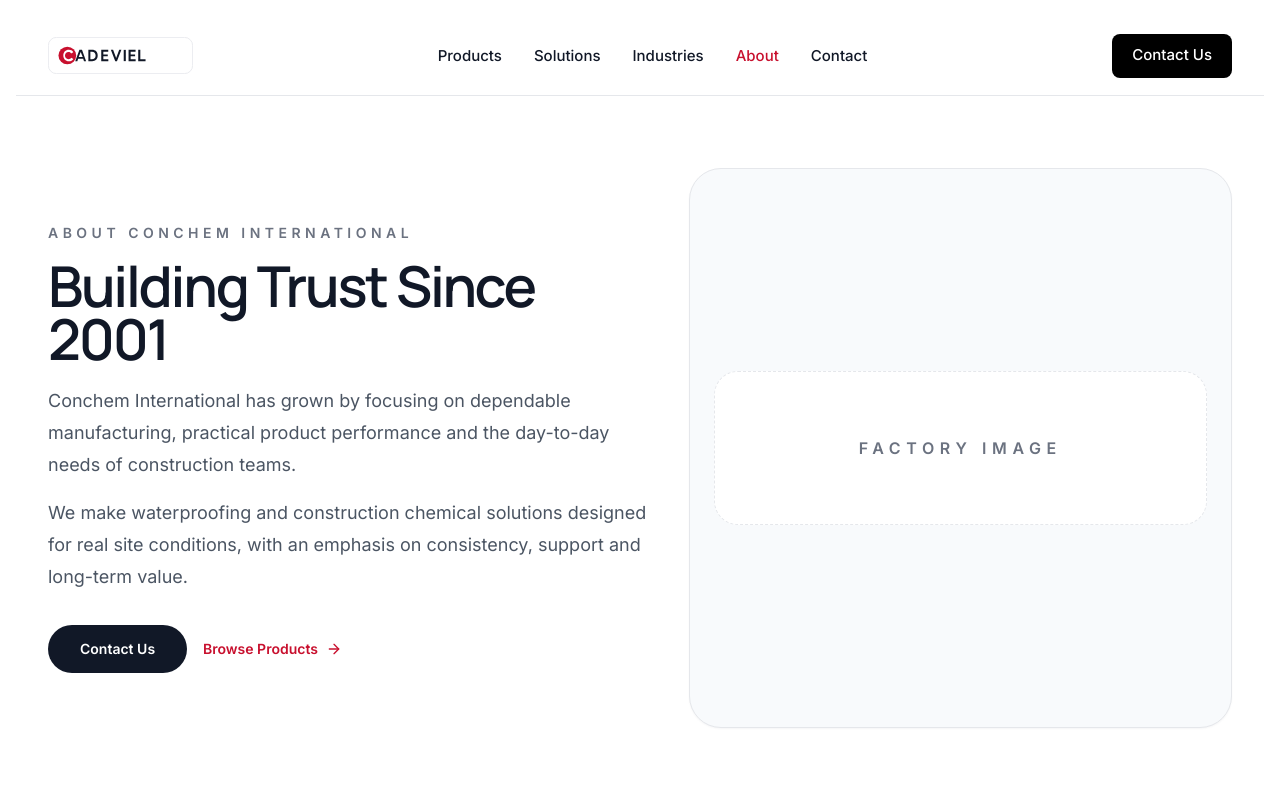
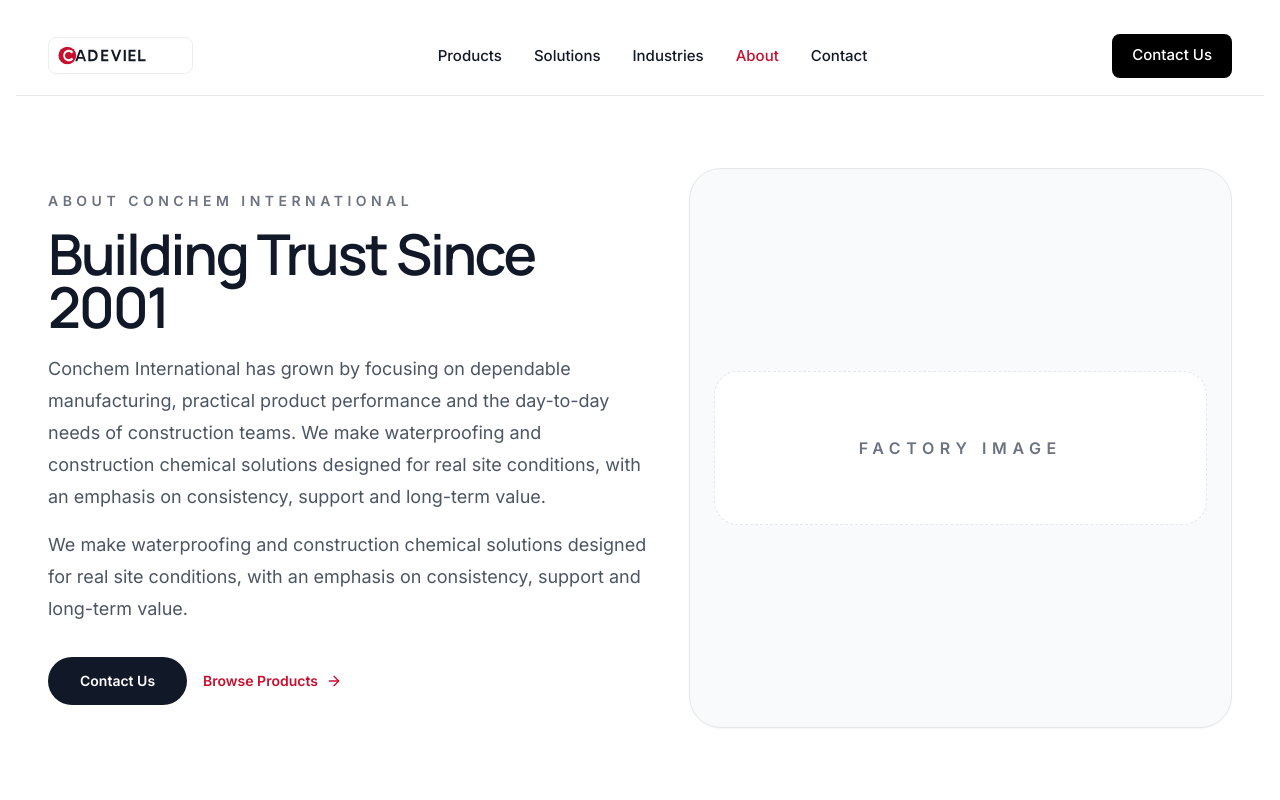
Before and after one commit to deploycwa/conchem-website, a Next.js app: page /about in a window 1280 px wide. Shown: the top 800 px of the page. Built offline with nearby package versions, Linux system fonts and the light colour scheme.

Commit message:
Centralize company data

```diff
--- /dev/null
+++ b/data/company.ts
@@ -0,0 +1,142 @@
+// -----------------------------------------------------------------------------
+// Conchem International — Centralized Company Data
+// All company identity, contact, and shared content lives here.
+// Import from this file in pages, sections, and layout components.
+// Never duplicate this information in individual files.
+// -----------------------------------------------------------------------------
+
+export const company = {
+  // ---------------------------------------------------------------------------
+  // Identity
+  // ---------------------------------------------------------------------------
+  name: "Conchem International",
+  shortName: "Conchem",
+  tagline: "Trusted Waterproofing Solutions Since 2001",
+  foundedYear: 2001,
+
+  description:
+    "Conchem International manufactures reliable waterproofing and construction chemical solutions for builders, contractors, distributors and homeowners across Eastern and North-Eastern India.",
+
+  descriptionLong:
+    "Conchem International has grown by focusing on dependable manufacturing, practical product performance and the day-to-day needs of construction teams. We make waterproofing and construction chemical solutions designed for real site conditions, with an emphasis on consistency, support and long-term value.",
+
+  // ---------------------------------------------------------------------------
+  // Mission & Vision
+  // ---------------------------------------------------------------------------
+  mission: [
+    "Deliver dependable waterproofing and construction chemical solutions.",
+    "Support builders and homeowners with practical, site-ready products.",
+  ],
+
+  vision: [
+    "Remain a trusted manufacturing partner for quality-focused projects.",
+    "Strengthen our presence across Eastern and North-Eastern India.",
+  ],
+
+  // ---------------------------------------------------------------------------
+  // Contact
+  // ---------------------------------------------------------------------------
+  address: {
+    line1: "Siliguri",
+    state: "West Bengal",
+    country: "India",
+    full: "Siliguri, West Bengal, India",
+  },
+
+  phone: {
+    primary: "+91 00000 00000",
+    primaryHref: "tel:+910000000000",
+  },
+
+  email: {
+    primary: "hello@conchem.com",
+    primaryHref: "mailto:hello@conchem.com",
+  },
+
+  website: "https://conchem.com",
+
+  businessHours: "Mon - Sat, 9:30 AM to 6:00 PM",
+
+  // ---------------------------------------------------------------------------
+  // Social links
+  // ---------------------------------------------------------------------------
+  social: {
+    linkedin: "",
+    twitter: "",
+    instagram: "",
+    facebook: "",
+  },
+
+  // ---------------------------------------------------------------------------
+  // Regions served
+  // ---------------------------------------------------------------------------
+  regionsServed: ["West Bengal", "North-East India", "Bihar", "Jharkhand"],
+
+  regionsShort: "Eastern and North-Eastern India",
+
+  // ---------------------------------------------------------------------------
+  // Statistics (used in WhyConchem, Hero, etc.)
+  // ---------------------------------------------------------------------------
+  stats: [
+    { label: "Since 2001", description: "Manufacturing since 2001" },
+    { label: "9+ Products", description: "Growing product catalogue" },
+    { label: "Factory Based", description: "Own manufacturing facility" },
+    { label: "Eastern India", description: "Serving Eastern and North-Eastern India" },
+  ],
+
+  // Trust points shown on the Hero section
+  trustPoints: [
+    "Manufacturing Since 2001",
+    "Factory in Siliguri, West Bengal",
+    "Serving Eastern & North-Eastern India",
+  ],
+
+  // ---------------------------------------------------------------------------
+  // Our Story / Timeline
+  // ---------------------------------------------------------------------------
+  story: [
+    "Conchem International began in 2001 with a simple focus: create dependable waterproofing and construction chemicals that respond to real conditions on site.",
+    "Over time, that focus helped us expand from a local manufacturing base to a regional partner for builders, contractors and distributors who need consistent product performance.",
+    "Today, we continue to build on that foundation with careful production, practical support and a long-term view of customer relationships.",
+  ],
+
+  timeline: [
+    { label: "2001", title: "Company Founded" },
+    { label: "Expansion", title: "Regional Growth" },
+    { label: "Today", title: "Serving Construction Teams Across the Region" },
+  ],
+
+  // Why customers trust us
+  trustReasons: [
+    "Controlled manufacturing processes that support consistency.",
+    "Testing-focused production habits that reinforce quality.",
+    "Reliable supply chain planning for ongoing availability.",
+    "Responsive customer support for project guidance.",
+    "Stable product output across recurring batches.",
+  ],
+
+  // ---------------------------------------------------------------------------
+  // Legal / Footer
+  // ---------------------------------------------------------------------------
+  copyrightYear: 2026,
+  get copyright() {
+    return `© ${this.copyrightYear} ${this.name}. All rights reserved.`;
+  },
+
+  // ---------------------------------------------------------------------------
+  // Shared CTA content (reused across pages via CallToAction component)
+  // ---------------------------------------------------------------------------
+  cta: {
+    default: {
+      title: "Ready to Build Stronger, Longer-Lasting Structures?",
+      description:
+        "Whether you're a contractor, builder, distributor, or homeowner, our team is ready to help you choose the right waterproofing solution.",
+      primaryLabel: "Contact Us",
+      primaryHref: "/contact",
+      secondaryLabel: "Browse Products",
+      secondaryHref: "/products",
+    },
+  },
+} as const;
+
+export type Company = typeof company;
--- a/src/app/about/page.tsx
+++ b/src/app/about/page.tsx
@@ -14,22 +14,7 @@
 import Footer from "../../components/layout/Footer";
 import Navbar from "../../components/layout/Navbar";
 import Container from "../../components/ui/Container";
-
-const timeline = [
-  { label: "2001", title: "Company Founded" },
-  { label: "Expansion", title: "Regional Growth" },
-  { label: "Today", title: "Serving Construction Teams Across the Region" },
-];
-
-const missionPoints = [
-  "Deliver dependable waterproofing and construction chemical solutions.",
-  "Support builders and homeowners with practical, site-ready products.",
-];
-
-const visionPoints = [
-  "Remain a trusted manufacturing partner for quality-focused projects.",
-  "Strengthen our presence across Eastern and North-Eastern India.",
-];
+import { company } from "@/data/company";
 
 const coreValues = [
   { title: "Quality", description: "We prioritize dependable outcomes in every product we make.", icon: BadgeCheck },
@@ -40,16 +25,6 @@
   { title: "Long-Term Partnerships", description: "We aim to build lasting relationships based on trust.", icon: Sparkles },
 ];
 
-const trustPoints = [
-  "Controlled manufacturing processes that support consistency.",
-  "Testing-focused production habits that reinforce quality.",
-  "Reliable supply chain planning for ongoing availability.",
-  "Responsive customer support for project guidance.",
-  "Stable product output across recurring batches.",
-];
-
-const coverageItems = ["West Bengal", "North-East India", "Bihar", "Jharkhand"];
-
 export default function AboutPage() {
   return (
     <main className="flex min-h-screen flex-col gap-4 px-4 py-4">
@@ -59,18 +34,15 @@
           <div className="grid gap-10 lg:grid-cols-[1.05fr_0.95fr] lg:items-center lg:gap-10">
             <div className="order-1 max-w-2xl lg:order-none">
               <p className="text-xs font-semibold uppercase tracking-[0.32em] text-[#6B7280] sm:text-sm">
-                About Conchem International
+                About {company.name}
               </p>
 
               <h1 className="mt-4 max-w-xl text-[clamp(2.25rem,4.4vw,4.1rem)] leading-[0.95] font-semibold tracking-[-0.04em] text-[#111827]">
-                Building Trust Since 2001
+                Building Trust Since {company.foundedYear}
               </h1>
 
               <div className="mt-5 space-y-4 text-base leading-7 text-[#4B5563] sm:text-lg sm:leading-8">
-                <p>
-                  Conchem International has grown by focusing on dependable manufacturing,
-                  practical product performance and the day-to-day needs of construction teams.
-                </p>
+                <p>{company.descriptionLong}</p>
                 <p>
                   We make waterproofing and construction chemical solutions designed for real site
                   conditions, with an emphasis on consistency, support and long-term value.
@@ -116,31 +88,21 @@
               </h2>
 
               <div className="mt-4 space-y-4 text-base leading-7 text-[#4B5563] sm:text-lg sm:leading-8">
-                <p>
-                  Conchem International began in 2001 with a simple focus: create dependable
-                  waterproofing and construction chemicals that respond to real conditions on site.
-                </p>
-                <p>
-                  Over time, that focus helped us expand from a local manufacturing base to a
-                  regional partner for builders, contractors and distributors who need consistent
-                  product performance.
-                </p>
-                <p>
-                  Today, we continue to build on that foundation with careful production, practical
-                  support and a long-term view of customer relationships.
-                </p>
+                {company.story.map((paragraph) => (
+                  <p key={paragraph}>{paragraph}</p>
+                ))}
               </div>
             </div>
 
             <div className="rounded-[2rem] border border-[#E5E7EB] bg-white p-6 sm:p-8">
               <div className="space-y-4">
-                {timeline.map((item, index) => (
+                {company.timeline.map((item, index) => (
                   <div key={item.label} className="flex gap-4">
                     <div className="flex flex-col items-center">
-                      <div className="flex h-11 w-11 items-center justify-center rounded-2xl border border-[#F3D4D8] bg-[#FFF7F8] text-center text-xs font-semibold uppercase tracking-[0.18em] text-[#C8102E]">
+                      <div className="flex min-h-11 min-w-[2.75rem] items-center justify-center rounded-2xl border border-[#F3D4D8] bg-[#FFF7F8] px-2 py-2 text-center text-xs font-semibold uppercase text-[#C8102E]">
                         {item.label}
                       </div>
-                      {index !== timeline.length - 1 ? (
+                      {index !== company.timeline.length - 1 ? (
                         <div className="mt-2 h-10 w-px bg-[#E5E7EB]" aria-hidden="true" />
                       ) : null}
                     </div>
@@ -169,7 +131,7 @@
                 Mission
               </h3>
               <ul className="mt-3 space-y-3 text-sm leading-6 text-[#4B5563] sm:text-[15px]">
-                {missionPoints.map((point) => (
+                {company.mission.map((point) => (
                   <li key={point} className="flex items-start gap-3">
                     <BadgeCheck className="mt-0.5 h-4 w-4 shrink-0 text-[#C8102E]" aria-hidden="true" />
                     <span>{point}</span>
@@ -186,7 +148,7 @@
                 Vision
               </h3>
               <ul className="mt-3 space-y-3 text-sm leading-6 text-[#4B5563] sm:text-[15px]">
-                {visionPoints.map((point) => (
+                {company.vision.map((point) => (
                   <li key={point} className="flex items-start gap-3">
                     <BadgeCheck className="mt-0.5 h-4 w-4 shrink-0 text-[#C8102E]" aria-hidden="true" />
                     <span>{point}</span>
@@ -252,7 +214,7 @@
               </h2>
 
               <ul className="mt-6 space-y-4 text-sm text-[#374151] sm:text-[15px]">
-                {trustPoints.map((point) => (
+                {company.trustReasons.map((point) => (
                   <li key={point} className="flex items-start gap-3">
                     <ShieldCheck className="mt-0.5 h-4 w-4 shrink-0 text-[#C8102E]" aria-hidden="true" />
                     <span>{point}</span>
@@ -287,7 +249,7 @@
               </p>
 
               <ul className="mt-4 grid grid-cols-1 gap-3 sm:grid-cols-2">
-                {coverageItems.map((item) => (
+                {company.regionsServed.map((item) => (
                   <li
                     key={item}
                     className="rounded-2xl border border-[#E5E7EB] bg-white px-4 py-3 text-sm font-medium text-[#374151]"
@@ -305,12 +267,11 @@
         <Container>
           <div className="mx-auto max-w-[780px] rounded-[2rem] border border-[#E5E7EB] bg-white px-6 py-12 text-center shadow-[0_1px_2px_rgba(17,24,39,0.03)] sm:px-10 sm:py-14 lg:px-14 lg:py-16">
             <h2 className="text-3xl font-semibold tracking-[-0.03em] text-[#111827] sm:text-4xl">
-              Ready to Build Stronger, Longer-Lasting Structures?
+              {company.cta.default.title}
             </h2>
 
             <p className="mx-auto mt-4 max-w-2xl text-base leading-7 text-[#4B5563] sm:text-lg sm:leading-8">
-              Whether you&apos;re a contractor, builder, distributor, or homeowner, our team is ready
-              to help you choose the right waterproofing solution.
+              {company.cta.default.description}
             </p>
 
             <div className="mt-8 flex flex-col items-center justify-center gap-4 sm:flex-row">
--- a/src/app/layout.tsx
+++ b/src/app/layout.tsx
@@ -1,6 +1,8 @@
 import type { Metadata } from "next";
 import "./globals.css";
 import { Inter, Manrope } from "next/font/google";
+import { company } from "@/data/company";
+
 
 const manrope = Manrope({
   subsets: ["latin"],
@@ -13,9 +15,10 @@
 });
 
 export const metadata: Metadata = {
-  title: "Conchem International",
-  description: "Conchem International website scaffold.",
+  title: company.name,
+  description: company.description,
 };
+
 
 export default function RootLayout({
   children,
--- a/src/components/layout/Footer.tsx
+++ b/src/components/layout/Footer.tsx
@@ -1,6 +1,7 @@
 import Link from "next/link";
 
 import Container from "../ui/Container";
+import { company } from "@/data/company";
 
 const productLinks = [
   { label: "Latex M.P.", href: "/products" },
@@ -16,13 +17,6 @@
   { label: "Contact", href: "/contact" },
 ];
 
-const contactItems = [
-  "Conchem International",
-  "Siliguri, West Bengal, India",
-  "hello@conchem.com",
-  "+91 00000 00000",
-];
-
 export default function Footer() {
   return (
     <footer className="border-t border-[#E5E7EB] bg-white">
@@ -30,13 +24,11 @@
         <div className="grid gap-10 py-10 sm:py-12 lg:grid-cols-4 lg:gap-8 lg:py-14">
           <div className="max-w-xs">
             <div className="inline-flex items-center rounded-full border border-[#E5E7EB] bg-[#FAFAFA] px-4 py-2 text-sm font-semibold tracking-[0.08em] text-[#111827]">
-              CONCHEM
+              {company.shortName.toUpperCase()}
             </div>
 
             <p className="mt-4 text-sm leading-6 text-[#4B5563]">
-              Conchem International manufactures reliable waterproofing and construction chemical
-              solutions for builders, contractors, distributors and homeowners across Eastern and
-              North-Eastern India.
+              {company.description}
             </p>
           </div>
 
@@ -84,15 +76,16 @@
             </h2>
 
             <ul className="mt-4 space-y-3 text-sm text-[#4B5563]">
-              {contactItems.map((item) => (
-                <li key={item}>{item}</li>
-              ))}
+              <li>{company.name}</li>
+              <li>{company.address.full}</li>
+              <li>{company.email.primary}</li>
+              <li>{company.phone.primary}</li>
             </ul>
           </div>
         </div>
 
         <div className="flex flex-col gap-4 border-t border-[#E5E7EB] py-5 text-sm text-[#4B5563] sm:flex-row sm:items-center sm:justify-between">
-          <p>© 2026 Conchem International. All rights reserved.</p>
+          <p>{company.copyright}</p>
 
           <div className="flex flex-wrap items-center gap-4">
             <Link href="/contact" className="transition-colors hover:text-[#C8102E]">
--- a/src/components/sections/CallToAction.tsx
+++ b/src/components/sections/CallToAction.tsx
@@ -1,6 +1,8 @@
 import Link from "next/link";
 
 import Container from "../ui/Container";
+import { company } from "@/data/company";
+
 
 type CallToActionProps = {
   title?: string;
@@ -12,12 +14,12 @@
 };
 
 export default function CallToAction({
-  title = "Ready to Build Stronger, Longer-Lasting Structures?",
-  description = "Whether you&apos;re a contractor, builder, distributor, or homeowner, our team is ready to help you choose the right waterproofing solution.",
-  primaryLabel = "Contact Us",
-  primaryHref = "/contact",
-  secondaryLabel = "Browse Products",
-  secondaryHref = "/products",
+  title = company.cta.default.title,
+  description = company.cta.default.description,
+  primaryLabel = company.cta.default.primaryLabel,
+  primaryHref = company.cta.default.primaryHref,
+  secondaryLabel = company.cta.default.secondaryLabel,
+  secondaryHref = company.cta.default.secondaryHref,
 }: CallToActionProps) {
   return (
     <section className="py-8 sm:py-10 lg:py-14">
```
Also changed, not shown: src/app/contact/page.tsx (+8 -6 lines), src/components/sections/Hero.tsx (+4 -7 lines), src/components/sections/WhyConchem.tsx (+5 -4 lines).
